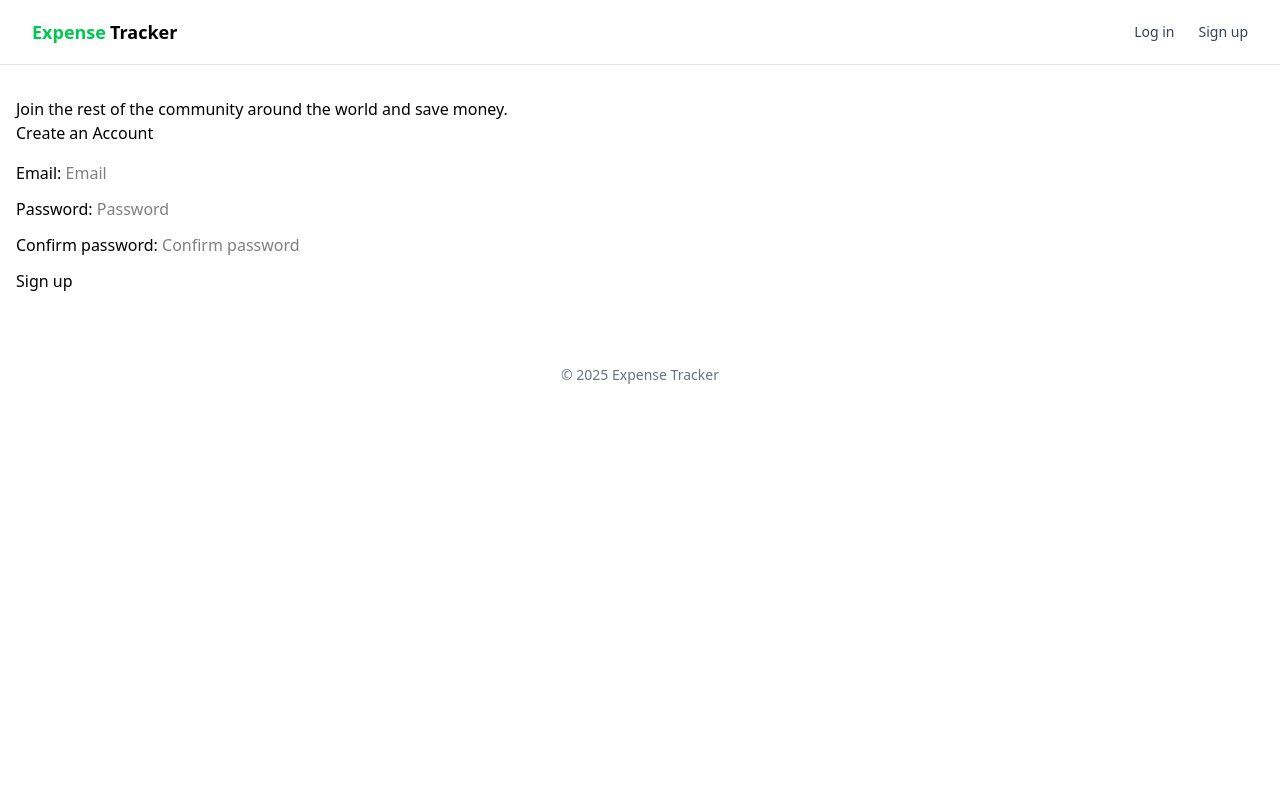
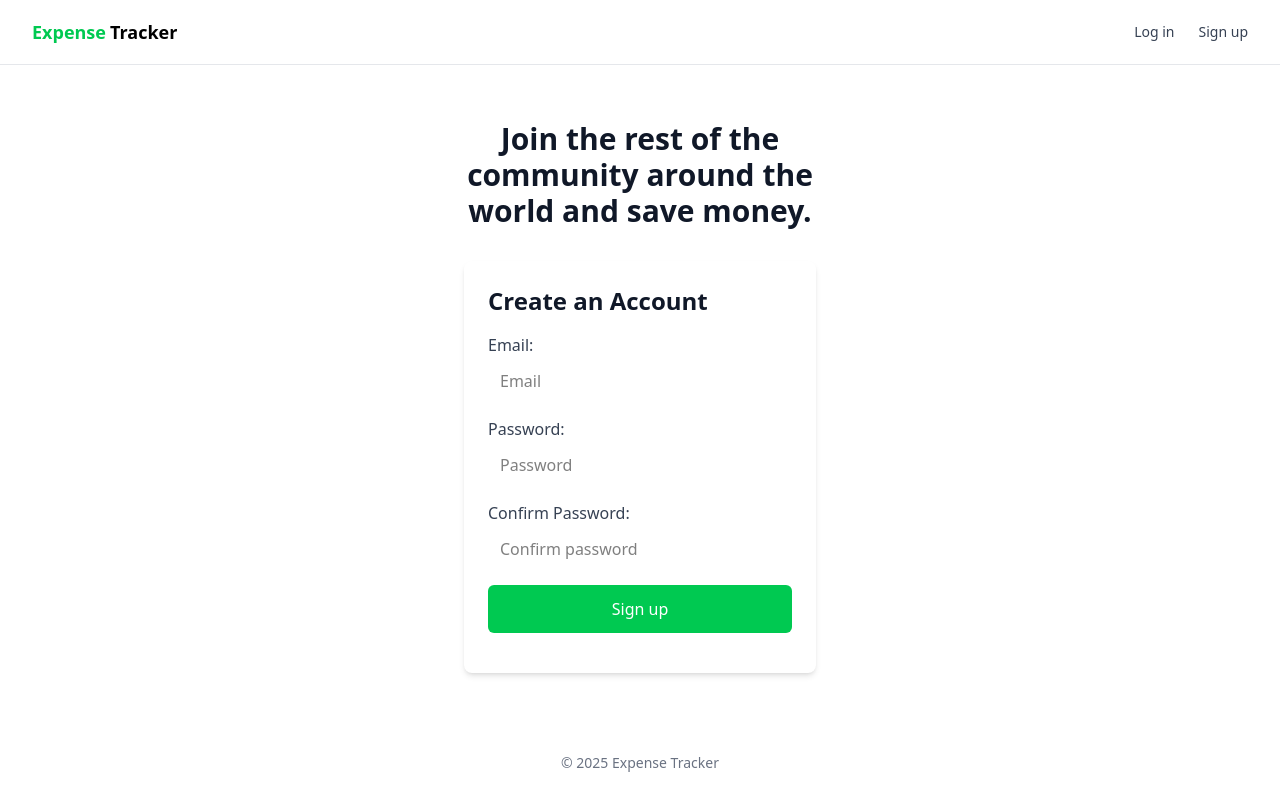
Before and after one commit to katGhost/flask-expense-tracker, a Flask app: page /register in a window 1280 px wide. Run offline with Flask 3, Linux system fonts and the light colour scheme; style sheets or scripts are compiled from the project's sources; some libraries are stand-ins or nearby versions.

Commit message:
migration: bootstrap to tailwind -> tailwind forms

```diff
--- a/templates/register.html
+++ b/templates/register.html
@@ -1,32 +1,44 @@
 {% extends "layout.html" %}
 
-{% block title %} Sign up {% endblock %}
+{% block title %}
+  Sign up
+{% endblock %}
 
 {% block main %}
-  <div class="register-container">
-    <div class="register-content">
-      <h1 class="content-title">
-        Join the rest of the community around the world and save money.
-      </h1>
+  <div class="w-full max-w-sm mx-auto px-4 py-6">
+    <div class="text-center mb-8">
+      <h1 class="text-3xl font-semibold text-gray-900 dark:text-gray-100">Join the rest of the community around the world and save money.</h1>
     </div>
-    <div class="register">
-      <h2 class="mb-4">Create an Account</h2>
+
+    <div class="bg-white dark:bg-gray-800 p-6 rounded-lg shadow-md">
+      <h2 class="text-2xl font-semibold mb-4 text-gray-900 dark:text-gray-100">Create an Account</h2>
       <form action="/register" method="POST">
+
+        <!-- Email -->
         <div class="mb-3">
-          <label for="email">Email:</label>
-          <input type="text" id="email" name="email" placeholder="Email" class="form-control mx-auto custom-login-input" required>
+          <label for="email" class="block text-gray-700 dark:text-gray-200">Email:</label>
+          <input type="text" id="email" name="email" placeholder="Email" class="form-input w-full border-gray-300 dark:border-gray-600 dark:bg-gray-700 dark:text-gray-200 rounded-md p-3" required>
         </div>
+
+        <!-- Password -->
         <div class="mb-3">
-          <label for="password">Password:</label>
-          <input type="password" id="password" name="password" placeholder="Password" class="form-control mx-auto custom-login-input" required>
+          <label for="password" class="block text-gray-700 dark:text-gray-200">Password:</label>
+          <input type="password" id="password" name="password" placeholder="Password" class="form-input w-full border-gray-300 dark:border-gray-600 dark:bg-gray-700 dark:text-gray-200 rounded-md p-3" required>
         </div>
+
+        <!-- Confirm Password -->
         <div class="mb-3">
-          <label for="password">Confirm password:</label>
-          <input type="password" id="password" name="confirm-password" placeholder="Confirm password" class="form-control mx-auto custom-login-input" required>
+          <label for="confirm-password" class="block text-gray-700 dark:text-gray-200">Confirm Password:</label>
+          <input type="password" id="confirm-password" name="confirm-password" placeholder="Confirm password" class="form-input w-full border-gray-300 dark:border-gray-600 dark:bg-gray-700 dark:text-gray-200 rounded-md p-3" required>
         </div>
+
+        <!-- Submit Button -->
         <div class="mb-4">
-          <button type="submit" action="register" value="register" class="register-btn">Sign up</button>
+          <button type="submit" name="action" value="register" class="w-full py-3 bg-green-500 text-white rounded-md hover:bg-green-600 transition">
+            Sign up
+          </button>
         </div>
+
       </form>
     </div>
   </div>
```
Also changed, not shown: templates/login.html (+21 -23 lines).
